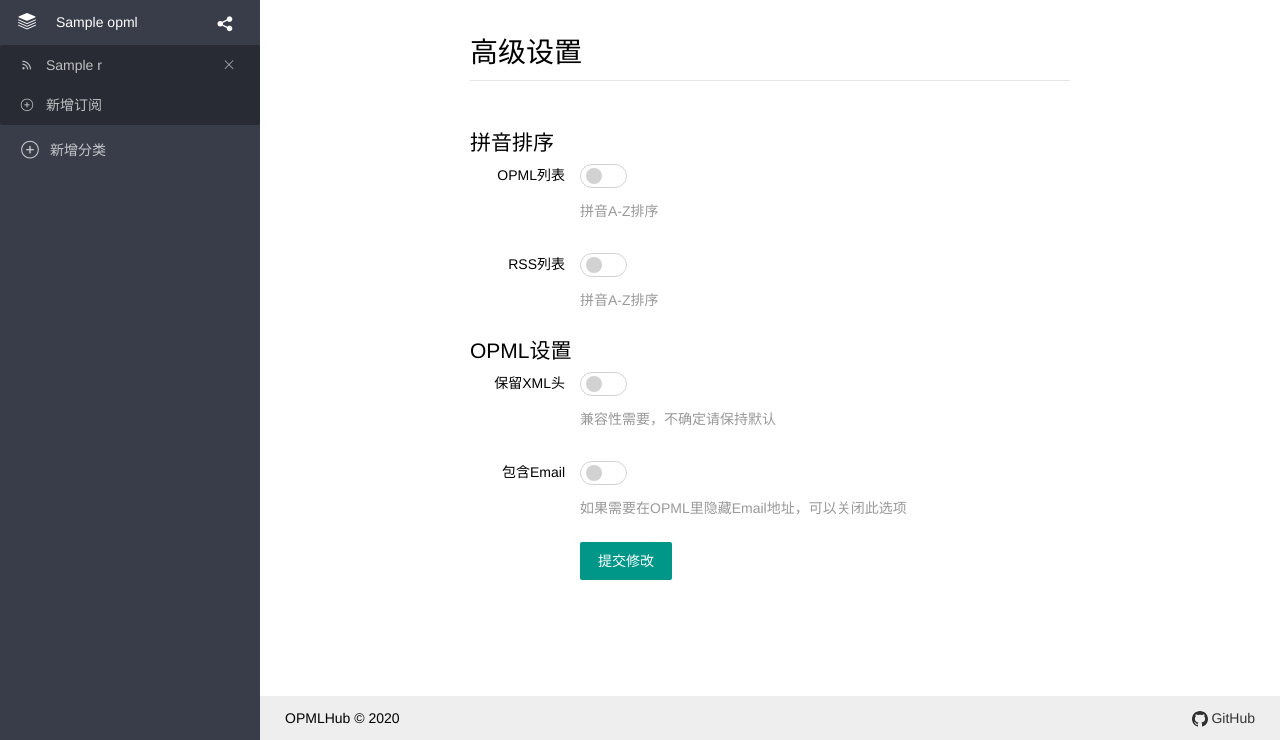
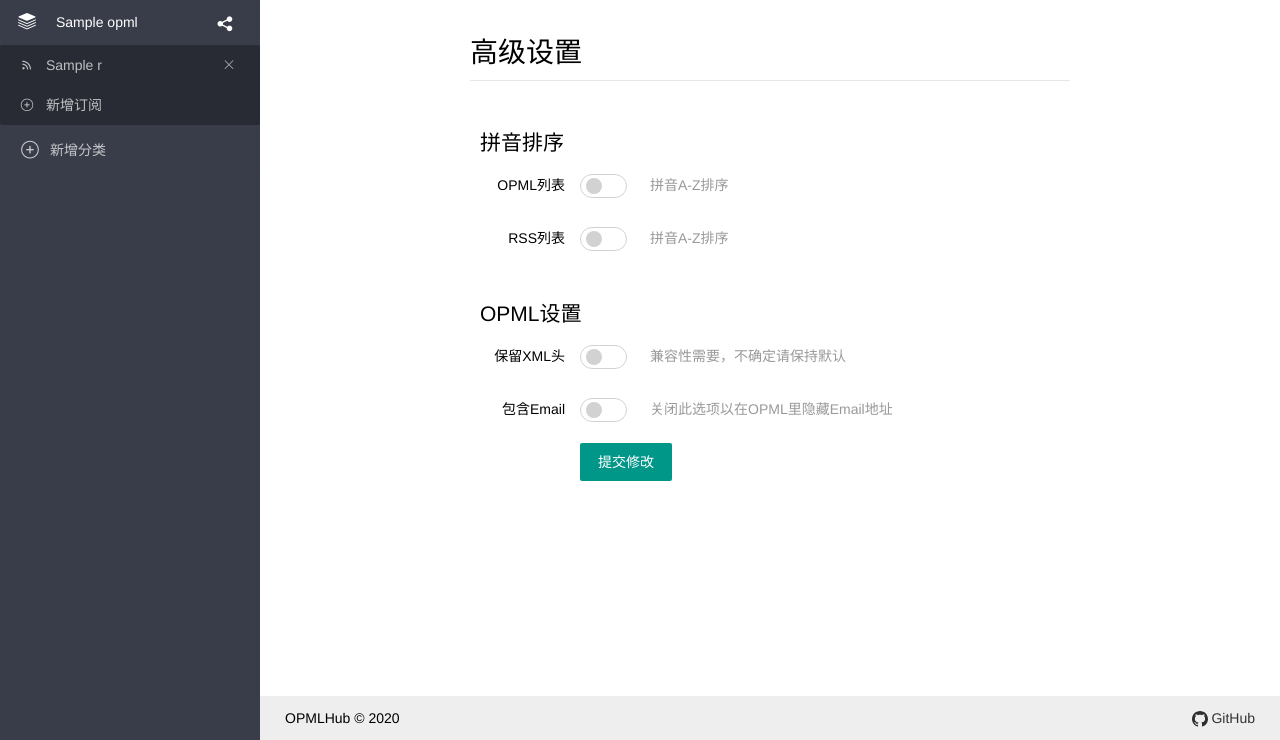
Before and after one commit to LuRenJiasWorld/OPMLHub, a CodeIgniter 4 app: template src/app/Views/user/settings.php in a window 1280 px wide. Shown: the part 60-800 px from the top of the page. Run offline with PHP 8.4 and a stand-in for CodeIgniter, Linux system fonts and the light colour scheme; the template is opened without the code that fills it: most values are stand-ins (such as "Sample title", 1, 10 or a date in 2020); some libraries are stand-ins or nearby versions.

Commit message:
【Perf】优化高级设置表单样式

```diff
--- a/src/app/Views/user/settings.php
+++ b/src/app/Views/user/settings.php
@@ -6,11 +6,11 @@
 <hr />
 <form class="layui-form" style="margin-top: 45px;" action="/user/password" method="post">
 
-    <h2>拼音排序</h2>
+    <h2 style="margin: 10px; margin-top: 0;">拼音排序</h2>
 
     <div class="layui-form-item">
         <label class="layui-form-label">OPML列表</label>
-        <div class="layui-input-block">
+        <div class="layui-input-inline" style="width: 60px;">
             <input type="checkbox" name="switch" lay-skin="switch">
         </div>
         <div class="layui-form-mid layui-word-aux">拼音A-Z排序</div>
@@ -18,17 +18,18 @@
 
     <div class="layui-form-item">
         <label class="layui-form-label">RSS列表</label>
-        <div class="layui-input-block">
+        <div class="layui-input-inline" style="width: 60px;">
             <input type="checkbox" name="switch" lay-skin="switch">
         </div>
         <div class="layui-form-mid layui-word-aux">拼音A-Z排序</div>
     </div>
 
-    <h2>OPML设置</h2>
+
+    <h2 style="margin: 10px; margin-top: 40px;">OPML设置</h2>
 
     <div class="layui-form-item">
         <label class="layui-form-label">保留XML头</label>
-        <div class="layui-input-block">
+        <div class="layui-input-inline" style="width: 60px;">
             <input type="checkbox" name="switch" lay-skin="switch">
         </div>
         <div class="layui-form-mid layui-word-aux">兼容性需要，不确定请保持默认</div>
@@ -36,10 +37,10 @@
 
     <div class="layui-form-item">
         <label class="layui-form-label">包含Email</label>
-        <div class="layui-input-block">
+        <div class="layui-input-inline" style="width: 60px;">
             <input type="checkbox" name="switch" lay-skin="switch">
         </div>
-        <div class="layui-form-mid layui-word-aux">如果需要在OPML里隐藏Email地址，可以关闭此选项</div>
+        <div class="layui-form-mid layui-word-aux">关闭此选项以在OPML里隐藏Email地址</div>
     </div>
 
 
```
